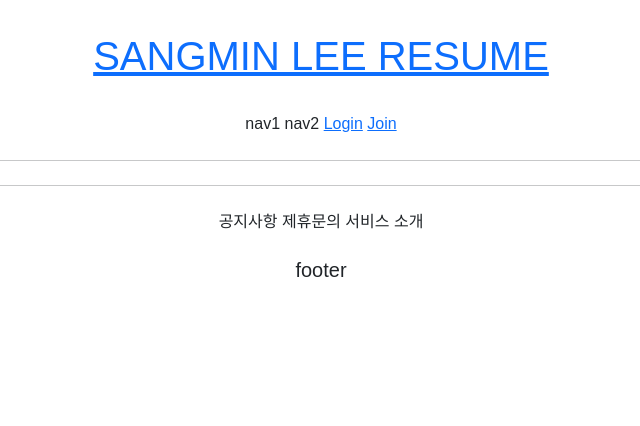
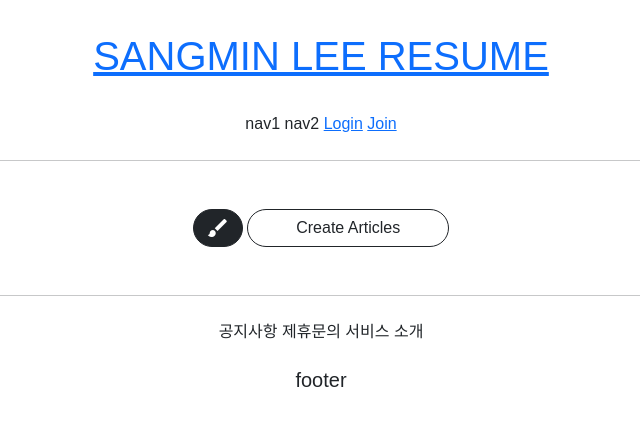
Before and after one commit to MONKEYZ9/SM_RESUME, a Django app: page /articleapp/list/ in a window 1280 px wide. Shown: the top 426 px of the page, without its empty margins (319-959 px from the left). Run offline with Django 3.2, Linux system fonts and the light colour scheme; data that the repository does not hold is empty; parts of the project's set-up code (start-up, migrations or seed data) failed here and were passed over; some libraries are stand-ins or nearby versions; some web fonts are replaced.

Commit message:
update Article list.html to createButton

```diff
--- a/articleapp/templates/articleapp/list.html
+++ b/articleapp/templates/articleapp/list.html
@@ -34,4 +34,14 @@
     </section>
 
     <script src="{% static 'js/magicgrid.js' %}"></script>
+    <div class="text-center my-5">
+        <a href="{% url 'articleapp:create' %}"
+            class="btn btn-dark rounded-pill material-icons">
+            brush {# create를 기호로 #}
+        </a>
+        <a href="{% url 'articleapp:create' %}"
+            class="btn btn-outline-dark rounded-pill px-5">
+            Create Articles
+        </a>
+    </div>
 {% endblock %}
```
Also changed, not shown: README.md.
